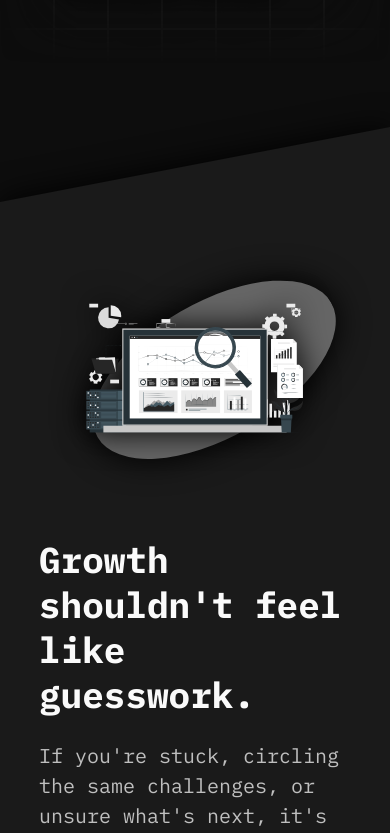
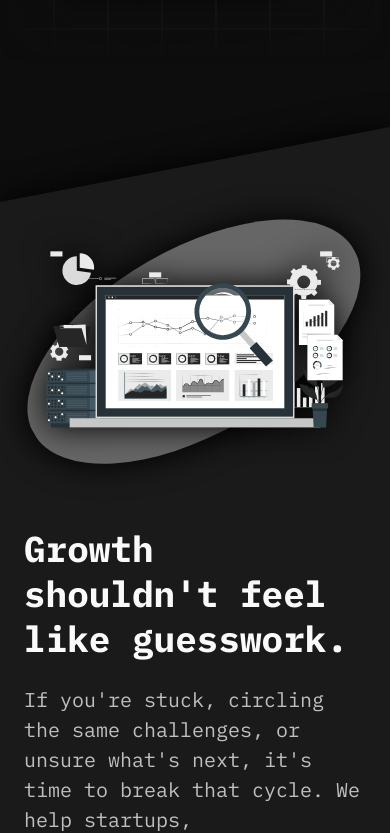
Before and after one commit to evan-baron/retcon-consulting, a Next.js app: page / in a window 390 px wide. Shown: the part 781-1614 px from the top of the page. Built offline with nearby package versions, Linux system fonts and the light colour scheme; a web font is replaced by a local one.

Commit message:
mobile formatting

```diff
--- a/src/app/components/summary/summary.module.scss
+++ b/src/app/components/summary/summary.module.scss
@@ -1,7 +1,7 @@
 .summary-wrapper {
 	position: relative;
 	width: 100%;
-	height: 850px;
+	height: 800px;
 	display: flex;
 	align-items: center;
 	justify-content: center;
@@ -9,7 +9,7 @@
 	user-select: none;
 
 	@media screen and (max-width: 800px) {
-		height: 1200px;
+		height: 1100px;
 	}
 
 	.summary {
@@ -23,7 +23,6 @@
 		display: flex;
 		align-items: center;
 		justify-content: center;
-		// padding-left: 10%;
 
 		z-index: 5;
 
@@ -32,12 +31,13 @@
 		}
 
 		@media screen and (max-width: 800px) {
-			height: 1200px;
-			clip-path: polygon(0px 75px, 100% 0px, 100% 1125px, 0px 1200px);
+			height: 1100px;
+			clip-path: polygon(0px 75px, 100% 0px, 100% 1025px, 0px 1100px);
 			height: 100%;
 		}
 
 		.content {
+			position: relative;
 			width: 100%;
 			max-width: 1800px;
 			display: flex;
@@ -55,16 +55,21 @@
 				flex-direction: column;
 				align-items: center;
 				justify-content: center;
+
+				gap: 2rem;
+				padding: 0 10%;
+			}
+
+			@media screen and (max-width: 500px) {
 				gap: 0;
-				padding: 0 10%;
-				gap: 2rem;
+				padding: 0 1.5rem;
+				bottom: 2rem;
 			}
 		}
 
 		.image-wrapper {
 			width: 50%;
-			// max-width: 550px;
-			// height: 650px;
+
 			position: relative;
 			display: flex;
 			align-items: center;
@@ -75,9 +80,7 @@
 			}
 
 			@media screen and (max-width: 500px) {
-				// max-width: 400px;
-				// height: 400px;
-				// top: -25px;
+				width: 100%;
 			}
 
 			.wrapper {
@@ -85,8 +88,6 @@
 				filter: drop-shadow(0 0 1rem black);
 
 				.image-background {
-					// width: 550px;
-					// height: 650px;
 					width: 90%;
 					aspect-ratio: 5 / 6;
 					position: relative;
@@ -98,19 +99,8 @@
 					background-color: var(--gray4);
 					left: 2rem;
 
-					@media screen and (max-width: 1400px) {
-						// width: 450px;
-						// height: 550px;
-					}
-
-					@media screen and (max-width: 1000px) {
-						// width: 350px;
-						// height: 400px;
-					}
-
 					@media screen and (max-width: 500px) {
-						// width: 350px;
-						// height: 400px;
+						left: 1rem;
 					}
 				}
 			}
@@ -126,18 +116,6 @@
 					align-items: center;
 					justify-content: center;
 				}
-
-				.data-image {
-					@media screen and (max-width: 1400px) {
-						// width: 500px;
-						// height: 500px;
-					}
-
-					@media screen and (max-width: 1000px) {
-						// width: 400px;
-						// height: 400px;
-					}
-				}
 			}
 		}
 
@@ -146,7 +124,6 @@
 			display: flex;
 			flex-direction: column;
 			gap: 1.5rem;
-			// right: 10%;
 			width: 50%;
 
 			@media screen and (max-width: 800px) {
@@ -154,15 +131,12 @@
 			}
 
 			@media screen and (max-width: 500px) {
-				// right: 0;
-				// width: 100%;
 				align-items: center;
 				justify-content: center;
 			}
 
 			.summary-highlight {
 				color: var(--gray1);
-				// color: var(--teal1);
 				font-weight: 700;
 				font-size: 2.5rem;
 				line-height: 1.25;
```
